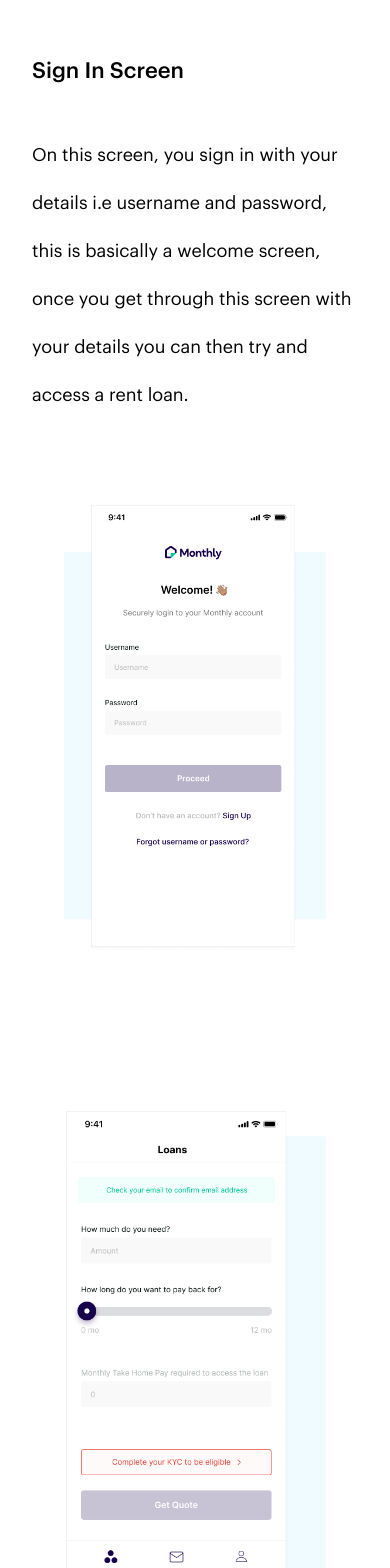
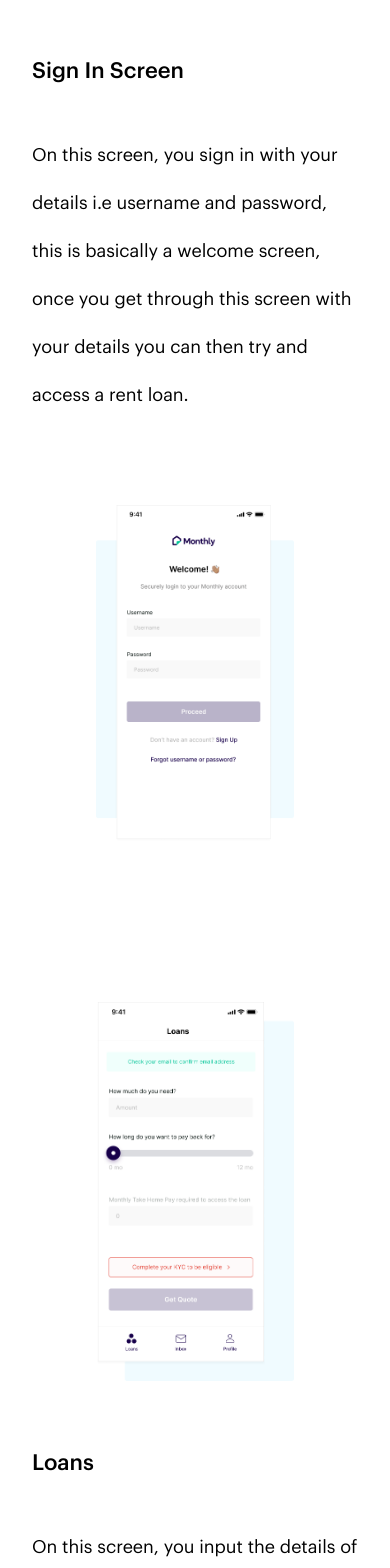
Before and after one commit to Sideshow-Charles/Kolawole-Porfolio, a Nuxt app: page /monthly in a window 390 px wide. Shown: the part 10432-12000 px from the top of the page. Built offline with nearby package versions, Linux system fonts and the light colour scheme.

Commit message:
removed padding on mobile screens in monthly

```diff
--- a/pages/monthly.vue
+++ b/pages/monthly.vue
@@ -636,14 +636,14 @@ export default {
   }
 
   .sign-in__container img {
-    padding-left: 32px;
-    padding-right: 32px;
+    /* padding-left: 32px;
+    padding-right: 32px; */
     width: 100%;
   }
 
   .loans__container img {
-    padding-left: 32px;
-    padding-right: 32px;
+    /* padding-left: 32px;
+    padding-right: 32px; */
     width: 100%;
   }
 }
```
